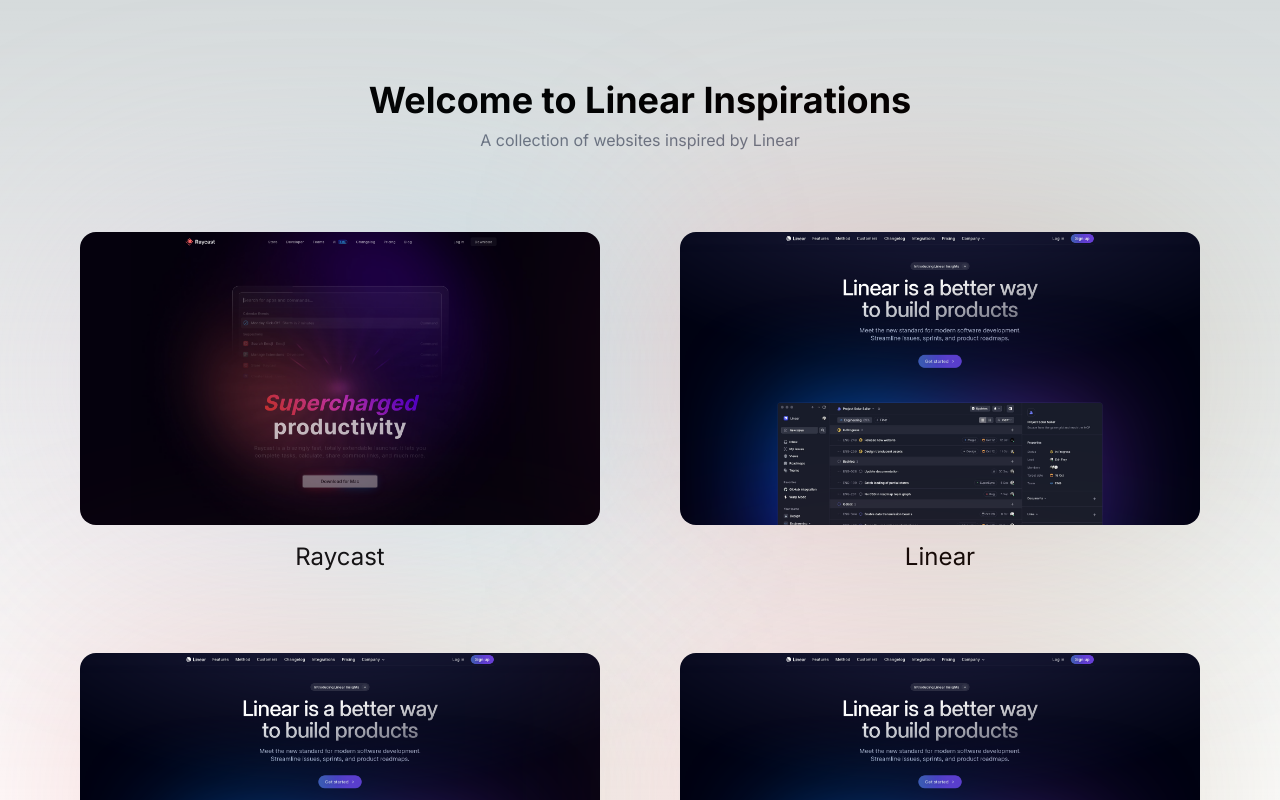
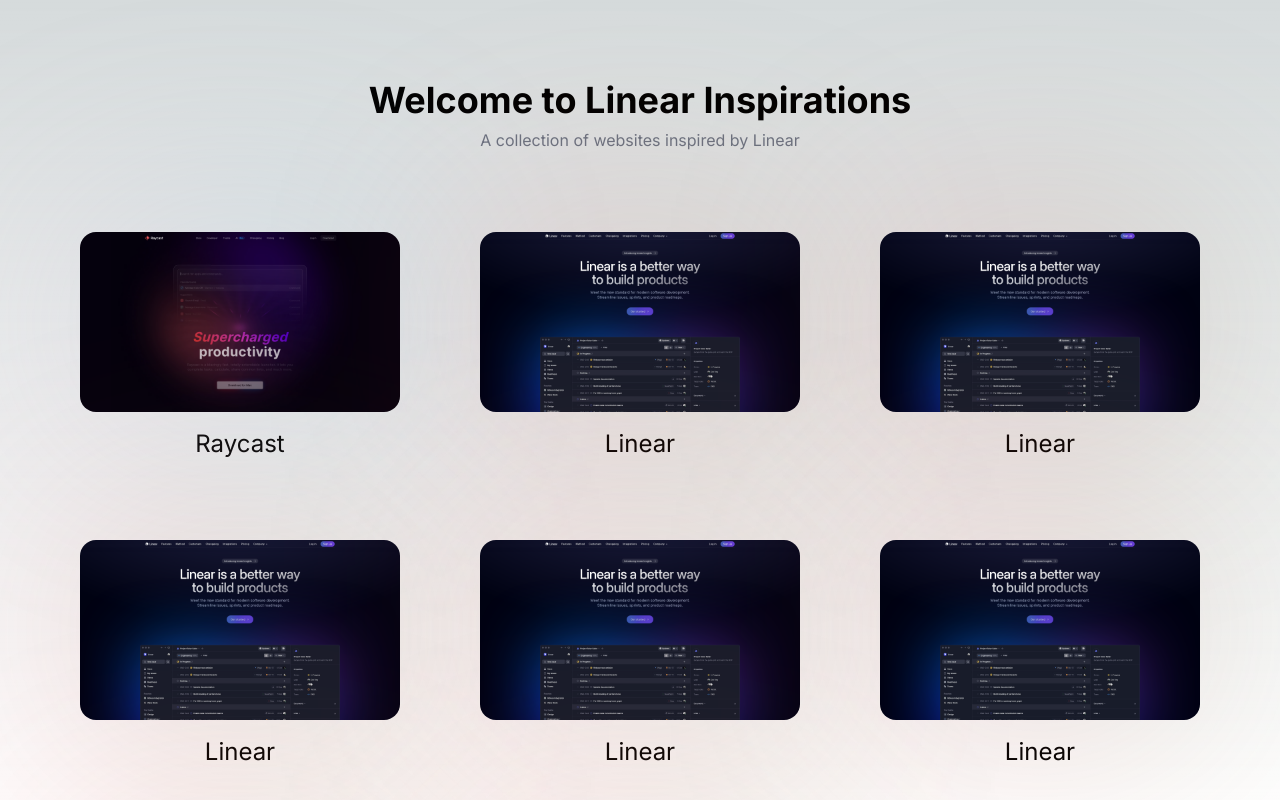
Before and after one commit to birobirobiro/vercel-inspirations, a Next.js app: page / in a window 1280 px wide. Shown: the top 800 px of the page. Built offline with nearby package versions, Linux system fonts and the light colour scheme.

Commit message:
chore: update layout

```diff
--- a/src/pages/index.tsx
+++ b/src/pages/index.tsx
@@ -20,7 +20,7 @@ export default function Home() {
         </h3>
       </header>
 
-      <section className="grid xl:grid-cols-2 gap-20">
+      <section className="grid md:grid-cols-2 xl:grid-cols-3 gap-20">
         {sites.map((site) => (
           <div className="flex flex-col gap-4 items-center" key={site.name}>
             <div
```
